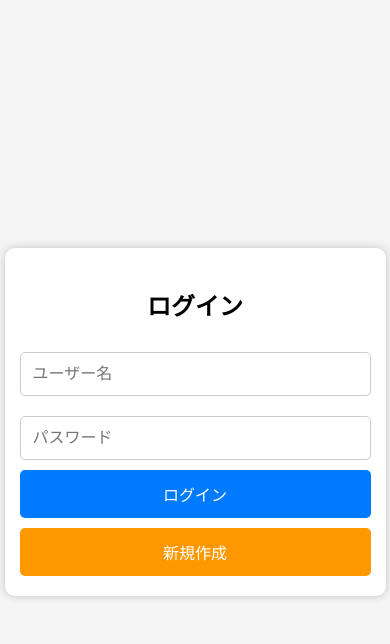
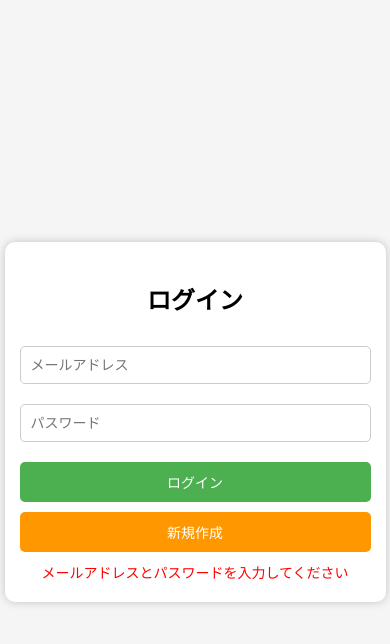
Before and after one commit to xen-web99/newmemoapp, a plain HTML site: page index.html in a window 390 px wide. Both pictures are taken after a click on the button "ログイン". Drawn offline with Linux system fonts and the light colour scheme.

Commit message:
Update index.html

```diff
--- a/index.html
+++ b/index.html
@@ -1,23 +1,176 @@
-
 <!DOCTYPE html>
 <html lang="ja">
 <head>
   <meta charset="UTF-8">
   <meta name="viewport" content="width=device-width, initial-scale=1.0">
   <title>ログイン画面</title>
-  <link rel="stylesheet" href="style.css">
+  <style>
+    body {
+      margin: 0;
+      padding: 0;
+      font-family: sans-serif;
+      background: #f5f5f5;
+      display: flex;
+      justify-content: center;
+      align-items: center;
+      height: 100vh;
+    }
+
+    .login-box {
+      background: white;
+      padding: 30px 20px;
+      border-radius: 10px;
+      box-shadow: 0 0 10px rgba(0,0,0,0.2);
+      width: 90%;
+      max-width: 400px;
+      text-align: center;
+    }
+
+    .login-box h2 {
+      margin-bottom: 20px;
+    }
+
+    .login-box input {
+      width: 100%;
+      padding: 12px;
+      margin: 10px 0;
+      font-size: 16px;
+      box-sizing: border-box;
+      border: 1px solid #ccc;
+      border-radius: 5px;
+    }
+
+    .login-box button {
+      width: 100%;
+      padding: 12px;
+      font-size: 16px;
+      color: white;
+      border: none;
+      border-radius: 5px;
+      cursor: pointer;
+      box-sizing: border-box;
+      margin-top: 10px;
+    }
+
+    #loginBtn {
+      background-color: #4CAF50;
+    }
+
+    #loginBtn:hover {
+      background-color: #45a049;
+    }
+
+    #loginBtn:disabled {
+      background-color: #ccc;
+      cursor: not-allowed;
+    }
+
+    #signupBtn {
+      background: #ff9800;
+    }
+
+    #signupBtn:hover {
+      background: #f57c00;
+    }
+
+    .error-message {
+      color: red;
+      margin-top: 10px;
+      font-size: 14px;
+    }
+
+    @media (max-width: 480px) {
+      .login-box {
+        padding: 20px 15px;
+      }
+      .login-box input, .login-box button {
+        font-size: 14px;
+        padding: 10px;
+      }
+    }
+  </style>
 </head>
 <body>
   <div class="login-box">
     <h2>ログイン</h2>
-    <input type="text" id="username" placeholder="ユーザー名" style="width: 100%; box-sizing: border-box; font-size: 16px; padding: 12px;">
-    <input type="password" id="password" placeholder="パスワード" style="width: 100%; box-sizing: border-box; font-size: 16px; padding: 12px;">
-    <button id="loginBtn" style="width: 100%; box-sizing: border-box; font-size: 16px; padding: 12px;">ログイン</button>
-    <br>
-    <!-- 新規作成ボタン -->
-    <button id="signupBtn" style="margin-top: 10px; background: #ff9800; color: white; width: 100%; box-sizing: border-box; font-size: 16px; padding: 12px;">新規作成</button>
+    <input type="email" id="email" placeholder="メールアドレス">
+    <input type="password" id="password" placeholder="パスワード">
+    <button id="loginBtn">ログイン</button>
+    <button id="signupBtn">新規作成</button>
+    <div class="error-message" id="errorMessage"></div>
   </div>
 
-  <script src="script.js"></script>
+  <script type="module">
+    import { initializeApp } from 'https://www.gstatic.com/firebasejs/10.7.0/firebase-app.js';
+    import { getAuth, signInWithEmailAndPassword } from 'https://www.gstatic.com/firebasejs/10.7.0/firebase-auth.js';
+
+    // Firebaseの設定
+    const firebaseConfig = {
+      apiKey: "AIzaSyAIldTO-8jX6j8gHrOg5D0m-nCCSA-16Go",
+      authDomain: "memoapp-c54e6.firebaseapp.com",
+      databaseURL: "https://memoapp-c54e6-default-rtdb.firebaseio.com",
+      projectId: "memoapp-c54e6",
+      storageBucket: "memoapp-c54e6.firebasestorage.app",
+      messagingSenderId: "490272180038",
+      appId: "1:490272180038:web:f8c82853288e77d9440747"
+    };
+
+    // Firebaseを初期化
+    const app = initializeApp(firebaseConfig);
+    const auth = getAuth(app);
+
+    const loginBtn = document.getElementById("loginBtn");
+    const signupBtn = document.getElementById("signupBtn");
+    const errorMessage = document.getElementById("errorMessage");
+
+    // 新規作成ボタン
+    signupBtn.addEventListener("click", function() {
+      window.location.href = "signup.html";
+    });
+
+    // ログインボタン
+    loginBtn.addEventListener("click", async function() {
+      const email = document.getElementById("email").value.trim();
+      const password = document.getElementById("password").value.trim();
+
+      errorMessage.textContent = "";
+
+      if (!email || !password) {
+        errorMessage.textContent = "メールアドレスとパスワードを入力してください";
+        return;
+      }
+
+      loginBtn.disabled = true;
+      loginBtn.textContent = "ログイン中...";
+
+      try {
+        await signInWithEmailAndPassword(auth, email, password);
+        window.location.href = "newmemo.html";
+      } catch (error) {
+        let message = "ログインに失敗しました";
+
+        if (error.code === 'auth/user-not-found') {
+          message = "ユーザーが見つかりません";
+        } else if (error.code === 'auth/wrong-password') {
+          message = "パスワードが間違っています";
+        } else if (error.code === 'auth/invalid-email') {
+          message = "メールアドレスの形式が正しくありません";
+        } else if (error.code === 'auth/invalid-credential') {
+          message = "メールアドレスまたはパスワードが間違っています";
+        }
+
+        errorMessage.textContent = message;
+        loginBtn.disabled = false;
+        loginBtn.textContent = "ログイン";
+      }
+    });
+
+    // Enterキーでログイン
+    document.getElementById("password").addEventListener("keypress", function(e) {
+      if (e.key === "Enter") {
+        loginBtn.click();
+      }
+    });
+  </script>
 </body>
 </html>
```
